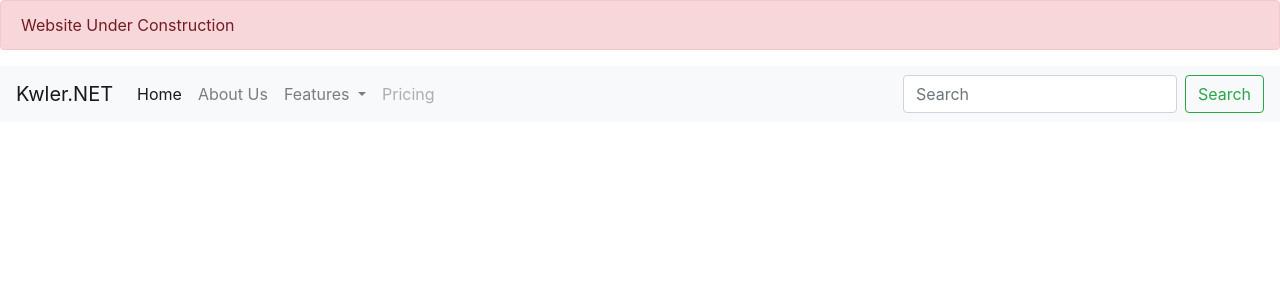
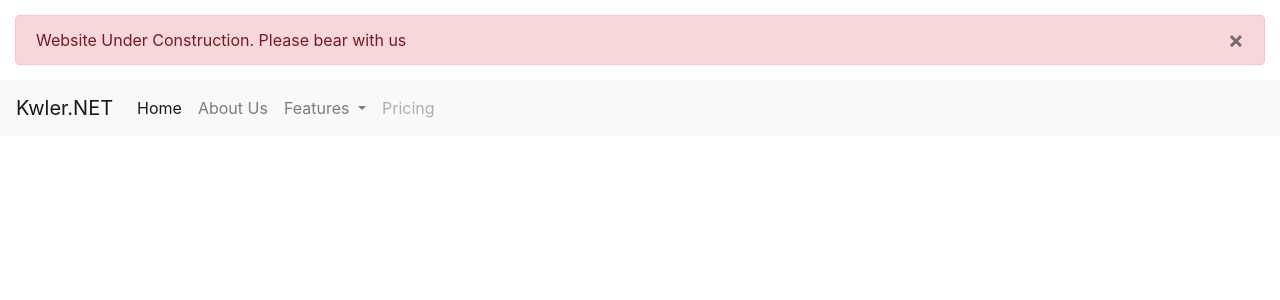
Before and after one commit to kwler/marketing-website, an Angular app: page / in a window 1280 px wide. Shown: the top 300 px of the page. Built offline with nearby package versions, Linux system fonts and the light colour scheme.

Commit message:
added way to close the warning

```diff
--- a/src/app/app.component.html
+++ b/src/app/app.component.html
@@ -1,6 +1,9 @@
 <div class="container-fluid">
-  <div class="alert alert-danger" role="alert">
-    Website Under Construction
+  <div class="alert alert-danger" role="alert" *ngIf="showWarning">
+    Website Under Construction. Please bear with us
+    <button type="button" class="close" data-dismiss="alert" aria-label="Close" (click)="hideWarning()">
+      <span aria-hidden="true">&times;</span>
+    </button>
   </div>
   <app-nav></app-nav>
 </div>
--- a/src/app/app.component.scss
+++ b/src/app/app.component.scss
@@ -2,3 +2,7 @@ div.container-fluid {
   padding-left: 0px;
   padding-right: 0px;
 }
+
+.alert {
+  margin: 15px;
+}
--- a/src/app/app.component.ts
+++ b/src/app/app.component.ts
@@ -6,5 +6,9 @@ import { Component } from '@angular/core';
   styleUrls: ['./app.component.scss']
 })
 export class AppComponent {
-  title = 'Kwler.NET Marketing Website';
+  showWarning = true;
+
+  hideWarning() {
+    this.showWarning = false;
+  }
 }
--- a/src/app/nav/nav.component.html
+++ b/src/app/nav/nav.component.html
@@ -33,9 +33,5 @@
         <a class="nav-link disabled" href="#">Pricing</a>
       </li>
     </ul>
-    <form class="form-inline my-2 my-lg-0">
-      <input class="form-control mr-sm-2" type="search" placeholder="Search" aria-label="Search">
-      <button class="btn btn-outline-success my-2 my-sm-0" type="submit">Search</button>
-    </form>
   </div>
 </nav>
```
